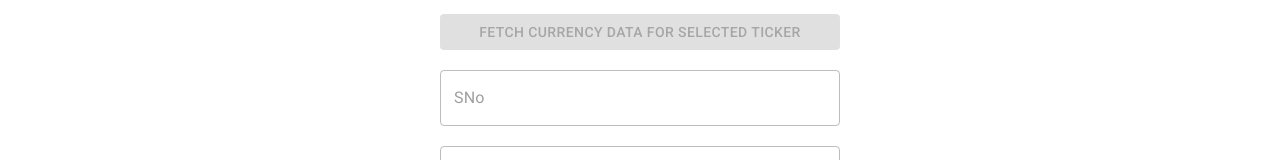
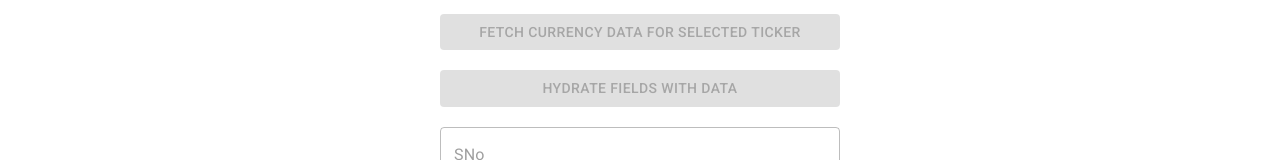
Before and after one commit to shelbourn/slothkins-beta-2, a React (Create React App) app: page /logistic-regression-analysis in a window 1280 px wide. Shown: the part 263-423 px from the top of the page. Built offline with nearby package versions, Linux system fonts and the light colour scheme; no server answers.

Commit message:
SLOTH: Almost Done! :tada:
* Added all fields to AddCryptoPriceData.js
* Added handler to pre-populate fields that don't need user input in AddCryptoPriceData.js
* Other Stuff

```diff
--- a/src/Components/AddCryptoPriceData.js
+++ b/src/Components/AddCryptoPriceData.js
@@ -62,23 +62,46 @@ const AddCryptoPriceData = () => {
         setFieldData({ ...fieldData, [name]: value });
     };
 
-    const handleNextDate = () => {
+    const handleHydrateFields = () => {
         setFieldData({
             ...fieldData,
             rawDate: Moment(
-                CryptoStore.logRegressionUsableData[
-                    CryptoStore.logRegressionUsableData?.length - 1
-                ]?.date
+                CryptoStore.logRegressionRawData[
+                    CryptoStore.logRegressionRawData?.length - 1
+                ]?.Date
             ).add(1, 'days')._i,
             date: Moment(
-                CryptoStore.logRegressionUsableData[
-                    CryptoStore.logRegressionUsableData?.length - 1
-                ]?.date
+                CryptoStore.logRegressionRawData[
+                    CryptoStore.logRegressionRawData?.length - 1
+                ]?.Date
             )
                 .add(1, 'days')
-                .format('l')
+                .format('l'),
+            sNo: CryptoStore.logRegressionRawData[
+                CryptoStore.logRegressionRawData?.length - 1
+            ]?.SNo,
+            name: CryptoStore.logRegressionRawData[0].Name,
+            symbol: CryptoStore.logRegressionRawData[0].Symbol
         });
     };
+
+    // const handleNextDate = () => {
+    //     setFieldData({
+    //         ...fieldData,
+    //         rawDate: Moment(
+    //             CryptoStore.logRegressionUsableData[
+    //                 CryptoStore.logRegressionUsableData?.length - 1
+    //             ]?.date
+    //         ).add(1, 'days')._i,
+    //         date: Moment(
+    //             CryptoStore.logRegressionUsableData[
+    //                 CryptoStore.logRegressionUsableData?.length - 1
+    //             ]?.date
+    //         )
+    //             .add(1, 'days')
+    //             .format('l')
+    //     });
+    // };
 
     return (
         <div className="fieldContainer">
@@ -110,11 +133,23 @@ const AddCryptoPriceData = () => {
             >
                 Fetch Currency Data for Selected Ticker
             </Button>
+            <Button
+                variant="contained"
+                className="field"
+                onClick={handleHydrateFields}
+                disabled={
+                    !fieldData.selectedTicker ||
+                    !CryptoStore.loaded.logRegRawData
+                }
+                color="secondary"
+            >
+                Hydrate Fields with Data
+            </Button>
             <TextField
                 className="field"
                 variant="outlined"
                 id="add-data-sno"
-                value={fieldData.formattedDate}
+                value={fieldData.sNo}
                 label="SNo"
                 placeholder="SNo"
                 disabled
@@ -124,7 +159,7 @@ const AddCryptoPriceData = () => {
                 className="field"
                 variant="outlined"
                 id="add-data-name"
-                value={fieldData.formattedDate}
+                value={fieldData.name}
                 label="Currency Name"
                 placeholder="Currency Name"
                 disabled
@@ -134,7 +169,7 @@ const AddCryptoPriceData = () => {
                 className="field"
                 variant="outlined"
                 id="add-data-ticker"
-                value={fieldData.formattedDate}
+                value={fieldData.symbol}
                 label="Currency Ticker"
                 placeholder="Currency Ticker"
                 disabled
@@ -144,7 +179,7 @@ const AddCryptoPriceData = () => {
                 className="field"
                 variant="outlined"
                 id="add-data-date"
-                value={fieldData.formattedDate}
+                value={fieldData.date}
                 label="Date"
                 placeholder="Date"
                 disabled
@@ -220,7 +255,7 @@ const AddCryptoPriceData = () => {
             <Button
                 variant="contained"
                 className="field"
-                onClick={handleNextDate}
+                onClick={'handleNextDate'}
                 disabled={!CryptoStore.loaded.logRegModeledData}
                 color="secondary"
             >
--- a/src/Components/LogRegChart.js
+++ b/src/Components/LogRegChart.js
@@ -99,7 +99,7 @@ const LogRegChart = () => {
                     }}
                 >
                     <CartesianGrid strokeDasharray="3 3" />
-                    <XAxis dataKey={'date'} name="Date" />
+                    <XAxis dataKey="date" name="Date" />
                     <YAxis />
                     <Tooltip content={<TooltipContent />} />
                     <Line
```
Also changed, not shown: src/Components/ToDo.js (+8 -2 lines).
